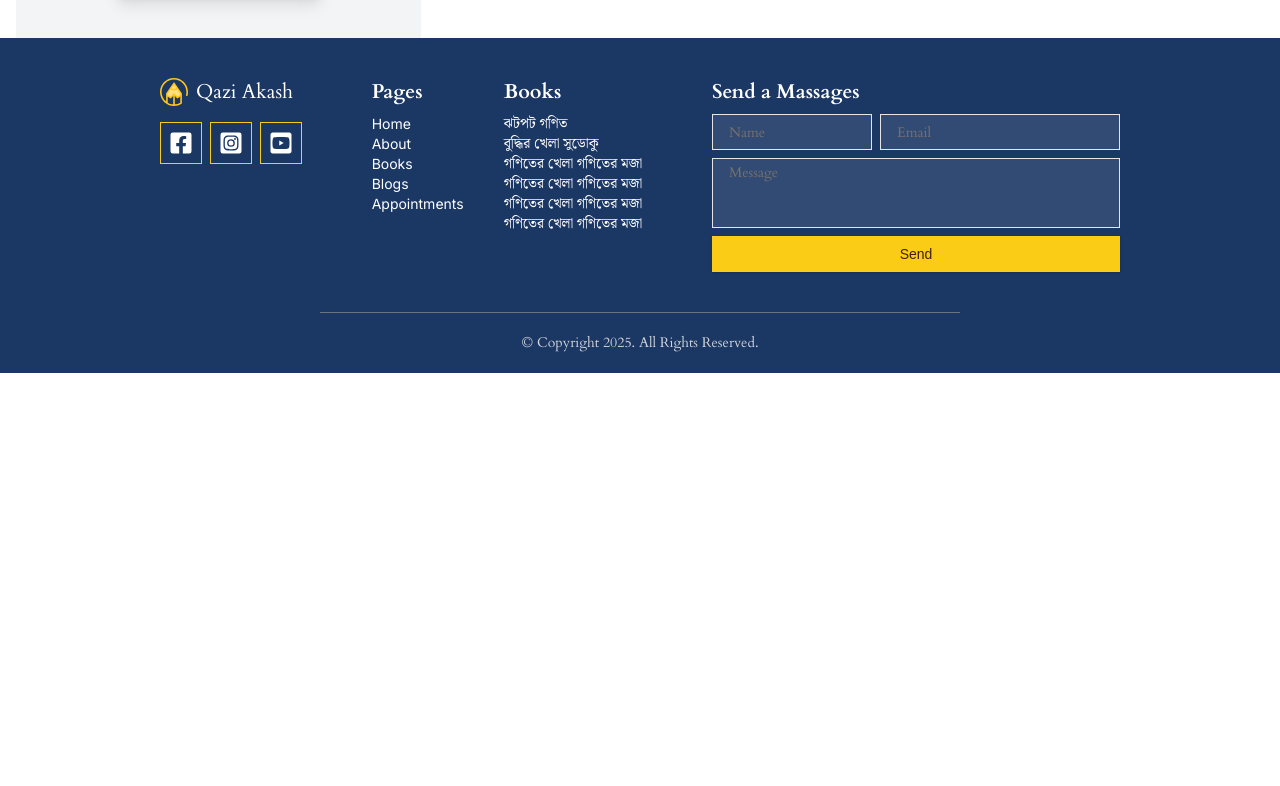
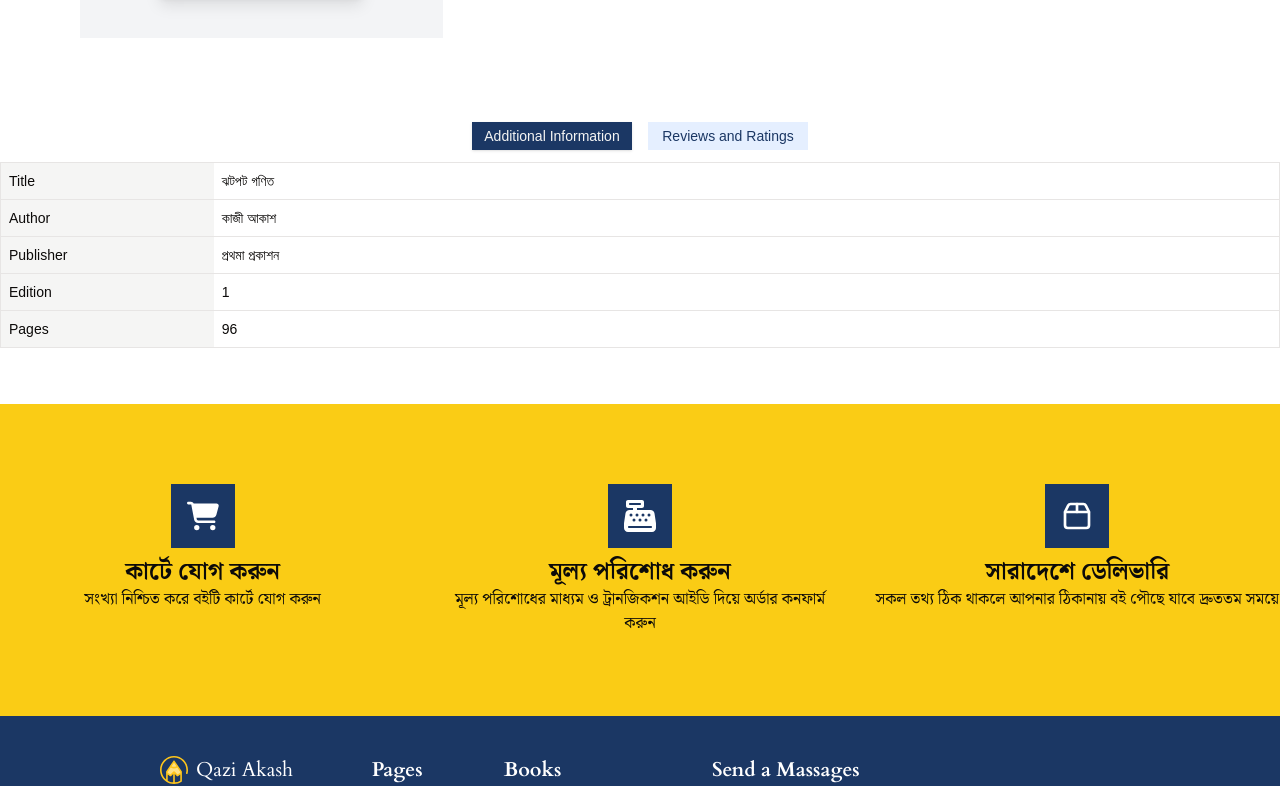
Before and after one commit to AbdullahAlMaksud/qaziakash, a Next.js app: page /books/1 in a window 1280 px wide. Shown: the part 494-1280 px from the top of the page. Before the commit the page ends 867 px from the top, so only its background shows below. Built offline with nearby package versions, Linux system fonts and the light colour scheme.

Commit message:
make book details page completed

```diff
--- a/package.json
+++ b/package.json
@@ -15,6 +15,7 @@
     "@radix-ui/react-label": "^2.1.1",
     "@radix-ui/react-navigation-menu": "^1.2.3",
     "@radix-ui/react-slot": "^1.1.1",
+    "@radix-ui/react-tabs": "^1.1.2",
     "@radix-ui/react-toast": "^1.2.4",
     "@radix-ui/react-tooltip": "^1.1.6",
     "@tanstack/react-query": "^5.63.0",
--- a/src/app/books/[id]/page.js
+++ b/src/app/books/[id]/page.js
@@ -2,11 +2,22 @@
 
 import { Button } from "@/components/ui/button";
 import { Input } from "@/components/ui/input";
+import {
+  Table,
+  TableBody,
+  TableCaption,
+  TableCell,
+  TableHeader,
+  TableRow,
+} from "@/components/ui/table";
+import { Tabs, TabsContent, TabsList, TabsTrigger } from "@/components/ui/tabs";
+
 import { useFetch } from "@/hooks/useFetch";
+import { Package2Icon } from "lucide-react";
 import Image from "next/image";
 import { useParams } from "next/navigation";
 import { useState } from "react";
-import { FaCartPlus } from "react-icons/fa6";
+import { FaCartPlus, FaCartShopping, FaCashRegister } from "react-icons/fa6";
 
 const BookDetails = () => {
   const { id } = useParams();
@@ -47,7 +58,7 @@ const BookDetails = () => {
     <section className="-mt-16">
       <div className="bg-deepblue py-8 text-white"></div>
 
-      <section className="w-11/12 mt-20 lg:container mx-auto px-4">
+      <section className="w-11/12 mt-20 lg:container mx-auto px-20">
         <div className="">
           <div className="flex flex-col lg:flex-row gap-8">
             {/* Book Image */}
@@ -137,6 +148,96 @@ const BookDetails = () => {
           </div>
         </div>
       </section>
+      <section className="mt-20 w-11/12 lg:container mx-auto mb-10">
+        <Tabs defaultValue="additionalInformation" className="w-full">
+          <TabsList className="w-full gap-4 bg-transparent">
+            <TabsTrigger
+              className="rounded-none text-deepblue bg-lightblue"
+              value="additionalInformation"
+            >
+              Additional Information
+            </TabsTrigger>
+            <TabsTrigger
+              className="rounded-none text-deepblue bg-lightblue"
+              value="reviews"
+            >
+              Reviews and Ratings
+            </TabsTrigger>
+          </TabsList>
+
+          <TabsContent value="additionalInformation">
+            <Table className="border">
+              <TableCaption></TableCaption>
+              <TableHeader></TableHeader>
+              <TableBody>
+                <TableRow>
+                  <TableCell className="w-1/6 bg-secondary">Title</TableCell>
+                  <TableCell>{book.title}</TableCell>
+                </TableRow>
+                <TableRow>
+                  <TableCell className="w-1/6 bg-secondary">Author</TableCell>
+                  <TableCell>{book.author}</TableCell>
+                </TableRow>
+                <TableRow>
+                  <TableCell className="w-1/6 bg-secondary">
+                    Publisher
+                  </TableCell>
+                  <TableCell>{book.publisher}</TableCell>
+                </TableRow>
+                <TableRow>
+                  <TableCell className="w-1/6 bg-secondary">Edition</TableCell>
+                  <TableCell>{book.edition}</TableCell>
+                </TableRow>
+                <TableRow>
+                  <TableCell className="w-1/6 bg-secondary">Pages</TableCell>
+                  <TableCell>{book.pages}</TableCell>
+                </TableRow>
+              </TableBody>
+            </Table>
+          </TabsContent>
+          <TabsContent value="reviews">Coming soon...</TabsContent>
+        </Tabs>
+      </section>
+
+      {/* Guide to Buy */}
+
+      <section className="bg-primary">
+        <div className="mt-10 py-20 w-11/12 lg:container mx-auto grid grid-cols-3 gap-8">
+          <div className="flex flex-col items-center">
+            <div className="bg-deepblue w-16 h-16 flex items-center justify-center">
+              <FaCartShopping className="text-white size-8" />
+            </div>
+            <p className="font-bangla text-center pt-2 text-2xl font-bold">
+              কার্টে যোগ করুন
+            </p>
+            <p className="font-bangla text-center">
+              সংখ্যা নিশ্চিত করে বইটি কার্টে যোগ করুন
+            </p>
+          </div>
+          <div className="flex flex-col items-center">
+            <div className="bg-deepblue w-16 h-16 flex items-center justify-center">
+              <FaCashRegister className="text-white size-8" />
+            </div>
+            <p className="font-bangla text-center pt-2 text-2xl font-bold">
+              মূল্য পরিশোধ করুন
+            </p>
+            <p className="font-bangla text-center">
+              মূল্য পরিশোধের মাধ্যম ও ট্রানজিকশন আইডি দিয়ে অর্ডার কনফার্ম করুন
+            </p>
+          </div>
+          <div className="flex flex-col items-center">
+            <div className="bg-deepblue w-16 h-16 flex items-center justify-center">
+              <Package2Icon className="text-white size-8" />
+            </div>
+            <p className="font-bangla text-center pt-2 text-2xl font-bold">
+              সারাদেশে ডেলিভারি
+            </p>
+            <p className="font-bangla text-center">
+              সকল তথ্য ঠিক থাকলে আপনার ঠিকানায় বই পৌছে যাবে দ্রুততম সময়ে
+            </p>
+          </div>
+        </div>
+      </section>
     </section>
   );
 };
--- /dev/null
+++ b/src/components/ui/table.jsx
@@ -0,0 +1,86 @@
+import * as React from "react"
+
+import { cn } from "@/lib/utils"
+
+const Table = React.forwardRef(({ className, ...props }, ref) => (
+  <div className="relative w-full overflow-auto">
+    <table
+      ref={ref}
+      className={cn("w-full caption-bottom text-sm", className)}
+      {...props} />
+  </div>
+))
+Table.displayName = "Table"
+
+const TableHeader = React.forwardRef(({ className, ...props }, ref) => (
+  <thead ref={ref} className={cn("[&_tr]:border-b", className)} {...props} />
+))
+TableHeader.displayName = "TableHeader"
+
+const TableBody = React.forwardRef(({ className, ...props }, ref) => (
+  <tbody
+    ref={ref}
+    className={cn("[&_tr:last-child]:border-0", className)}
+    {...props} />
+))
+TableBody.displayName = "TableBody"
+
+const TableFooter = React.forwardRef(({ className, ...props }, ref) => (
+  <tfoot
+    ref={ref}
+    className={cn("border-t bg-muted/50 font-medium [&>tr]:last:border-b-0", className)}
+    {...props} />
+))
+TableFooter.displayName = "TableFooter"
+
+const TableRow = React.forwardRef(({ className, ...props }, ref) => (
+  <tr
+    ref={ref}
+    className={cn(
+      "border-b transition-colors hover:bg-muted/50 data-[state=selected]:bg-muted",
+      className
+    )}
+    {...props} />
+))
+TableRow.displayName = "TableRow"
+
+const TableHead = React.forwardRef(({ className, ...props }, ref) => (
+  <th
+    ref={ref}
+    className={cn(
+      "h-10 px-2 text-left align-middle font-medium text-muted-foreground [&:has([role=checkbox])]:pr-0 [&>[role=checkbox]]:translate-y-[2px]",
+      className
+    )}
+    {...props} />
+))
+TableHead.displayName = "TableHead"
+
+const TableCell = React.forwardRef(({ className, ...props }, ref) => (
+  <td
+    ref={ref}
+    className={cn(
+      "p-2 align-middle [&:has([role=checkbox])]:pr-0 [&>[role=checkbox]]:translate-y-[2px]",
+      className
+    )}
+    {...props} />
+))
+TableCell.displayName = "TableCell"
+
+const TableCaption = React.forwardRef(({ className, ...props }, ref) => (
+  <caption
+    ref={ref}
+    className={cn("mt-4 text-sm text-muted-foreground", className)}
+    {...props} />
+))
+TableCaption.displayName = "TableCaption"
+
+export {
+  Table,
+  TableHeader,
+  TableBody,
+  TableFooter,
+  TableHead,
+  TableRow,
+  TableCell,
+  TableCaption,
+}
--- /dev/null
+++ b/src/components/ui/tabs.jsx
@@ -0,0 +1,46 @@
+"use client";
+
+import * as TabsPrimitive from "@radix-ui/react-tabs";
+import * as React from "react";
+
+import { cn } from "@/lib/utils";
+
+const Tabs = TabsPrimitive.Root;
+
+const TabsList = React.forwardRef(({ className, ...props }, ref) => (
+  <TabsPrimitive.List
+    ref={ref}
+    className={cn(
+      "inline-flex h-9 items-center justify-center rounded-lg bg-muted p-1 text-muted-foreground",
+      className
+    )}
+    {...props}
+  />
+));
+TabsList.displayName = TabsPrimitive.List.displayName;
+
+const TabsTrigger = React.forwardRef(({ className, ...props }, ref) => (
+  <TabsPrimitive.Trigger
+    ref={ref}
+    className={cn(
+      "inline-flex items-center justify-center whitespace-nowrap rounded-md w-40 py-1 text-sm font-medium ring-offset-background transition-all focus-visible:outline-none focus-visible:ring-2 focus-visible:ring-ring focus-visible:ring-offset-2 disabled:pointer-events-none disabled:opacity-50 data-[state=active]:bg-deepblue data-[state=active]:text-secondary data-[state=active]:shadow",
+      className
+    )}
+    {...props}
+  />
+));
+TabsTrigger.displayName = TabsPrimitive.Trigger.displayName;
+
+const TabsContent = React.forwardRef(({ className, ...props }, ref) => (
+  <TabsPrimitive.Content
+    ref={ref}
+    className={cn(
+      "mt-2 ring-offset-background focus-visible:outline-none focus-visible:ring-2 focus-visible:ring-ring focus-visible:ring-offset-2",
+      className
+    )}
+    {...props}
+  />
+));
+TabsContent.displayName = TabsPrimitive.Content.displayName;
+
+export { Tabs, TabsContent, TabsList, TabsTrigger };
```
Also changed, not shown: 1 other file (tests, documents, lock files or other folders).
